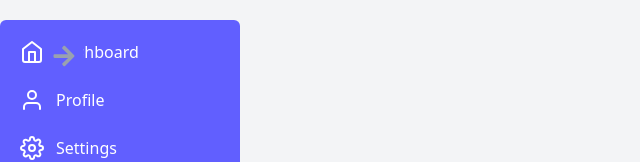
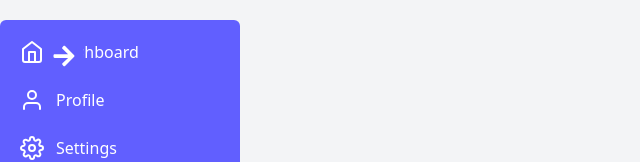
Before and after one commit to michael-GitHub-Coder/https---github.com-michael-GitHub-Coder-IMS, a React (Vite) app in the folder Frontend/: page / in a window 1280 px wide. Shown: the top 162 px of the page, without its empty margins (0-640 px from the left). Built offline with nearby package versions, Linux system fonts and the light colour scheme.

Commit message:
rgsdfhgjh

```diff
--- a/Frontend/src/Components/Dashboard.tsx
+++ b/Frontend/src/Components/Dashboard.tsx
@@ -36,7 +36,7 @@ const Dashboard = () => {
                 <Sidebar isOpen={sidebarOpen} />
             </div>
             <div>
-                <button className="text-gray-400 rounded-r-full bg-indigo-500 pr-2 py-4 absolute left-13 top-7" onClick={() => setSidebarOpen(!sidebarOpen)}>
+                <button className="text-white rounded-r-full bg-indigo-500 pr-2 py-4 absolute left-13 top-7" onClick={() => setSidebarOpen(!sidebarOpen)}>
                     <FaArrowRight size={24} />
                 </button>
             </div>
```
